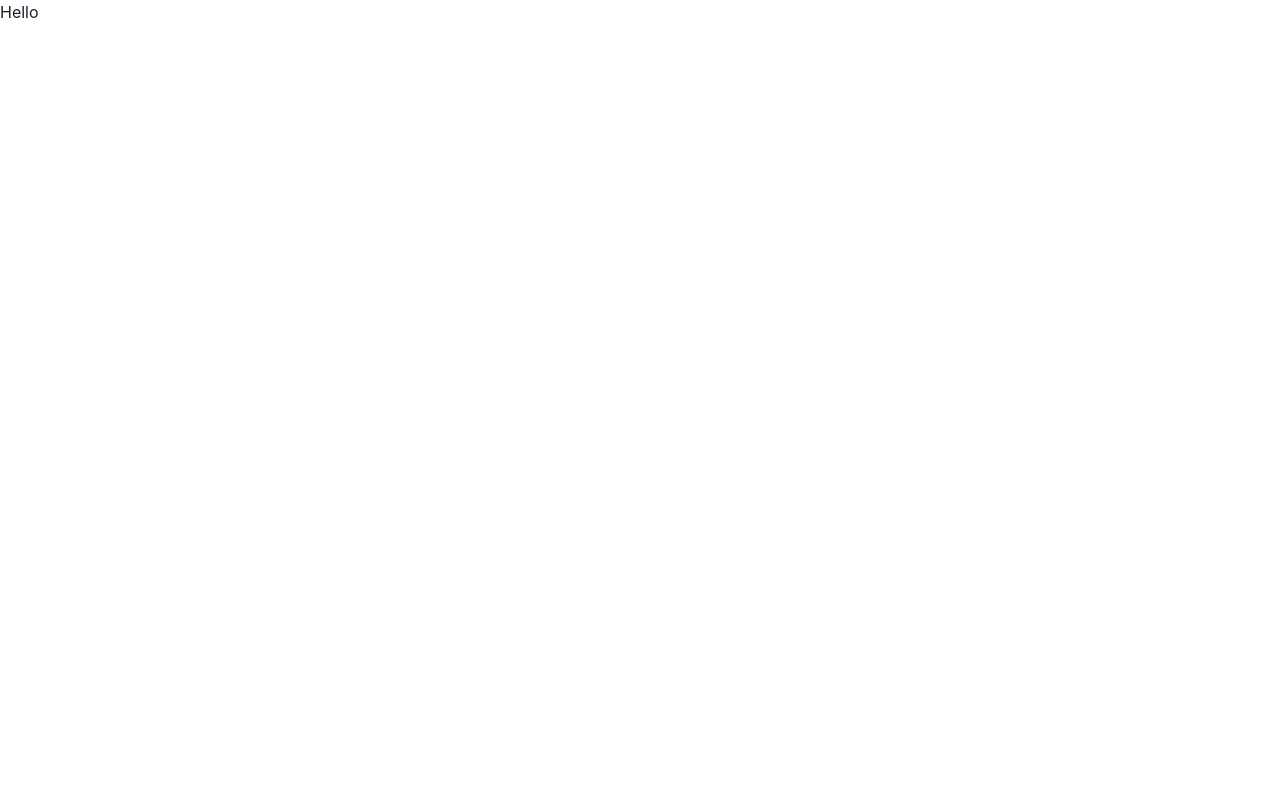
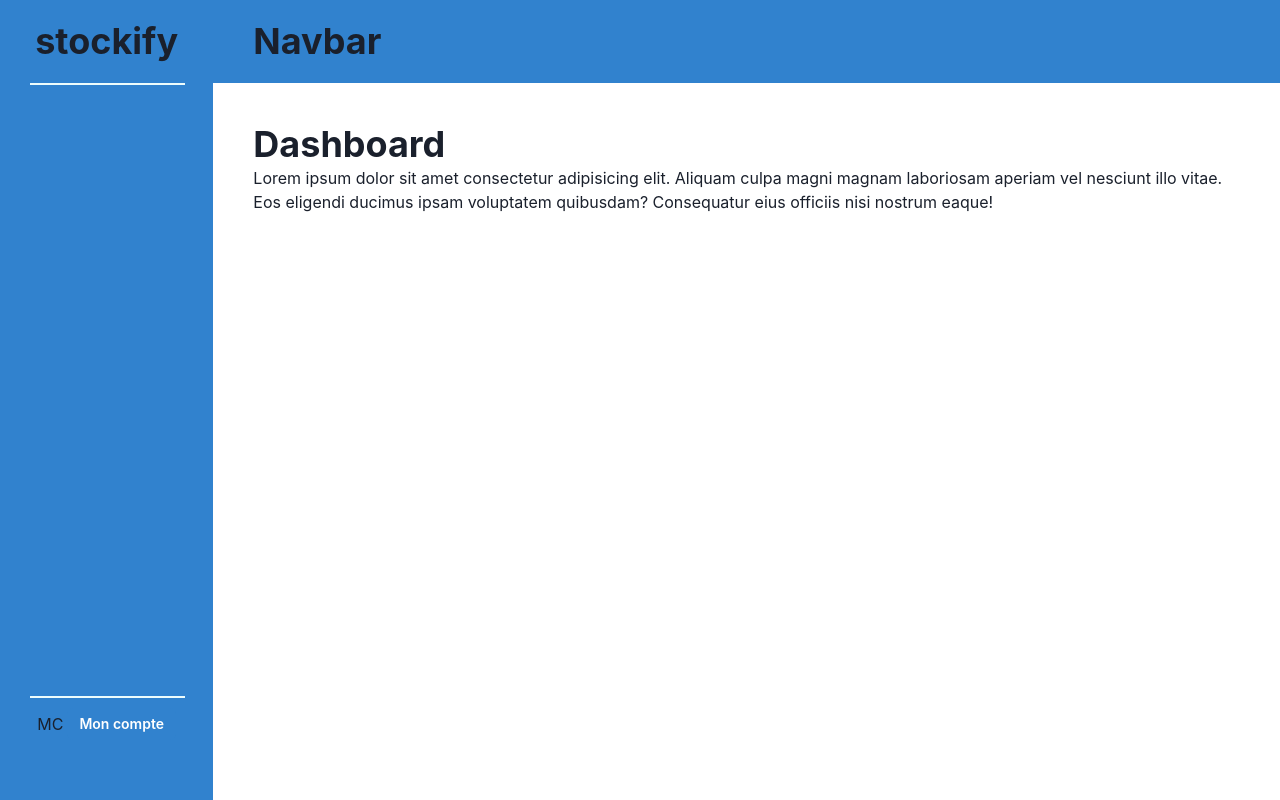
Before and after one commit to Julien1100/stockify-front, a React (Vite) app: page / in a window 1280 px wide. Built offline with nearby package versions, Linux system fonts and the light colour scheme.

Commit message:
🎨 Update: Update RootLayout.jsx to include Navbar and Sidebar, add Dashboard.jsx

```diff
--- /dev/null
+++ b/src/components/Navbar.jsx
@@ -0,0 +1,11 @@
+import { Box, Flex, Heading } from "@chakra-ui/react";
+
+export default function Navbar() {
+  return (
+    <Flex bg="blue.500" justifyContent="space-between">
+      <Box pl="40px" py="20px">
+        <Heading as="h3">Navbar</Heading>
+      </Box>
+    </Flex>
+  );
+}
--- /dev/null
+++ b/src/components/Sidebar.jsx
@@ -0,0 +1,22 @@
+import { Box, Button, Divider, Flex, Heading, Spacer } from "@chakra-ui/react";
+
+export default function Sidebar() {
+  return (
+    <Box>
+      <Flex direction={"column"} h={"90vh"}>
+        <Heading as="h3" pb="20px" textAlign="center">
+          stockify
+        </Heading>
+        <Divider borderColor={"cyan.50"} borderWidth={1.5} opacity="1" />
+        <Spacer />
+        <Divider borderColor={"cyan.50"} borderWidth={1.5} opacity="1" />
+        <Flex align={"center"} justify={"center"} pt={2.5} gap={1}>
+          <span>MC</span>
+          <Button size={"sm"} colorScheme="blue">
+            Mon compte
+          </Button>
+        </Flex>
+      </Flex>
+    </Box>
+  );
+}
--- a/src/layouts/RootLayout.jsx
+++ b/src/layouts/RootLayout.jsx
@@ -1,9 +1,28 @@
 import { Outlet } from "react-router-dom";
+import { Grid, GridItem } from "@chakra-ui/react";
+import Navbar from "../components/Navbar";
+import Sidebar from "../components/Sidebar";
 
 export default function RootLayout() {
   return (
     <div>
-      <Outlet />
+      <Grid templateColumns="repeat(6, 1fr)">
+        <GridItem
+          as="aside"
+          colSpan="1"
+          bg="blue.500"
+          minH="100vh"
+          p="30px"
+          pt="20px"
+        >
+          <Sidebar />
+        </GridItem>
+
+        <GridItem as="main" colSpan="5">
+          <Navbar />
+          <Outlet />
+        </GridItem>
+      </Grid>
     </div>
   );
 }
--- a/src/pages/Dashboard.jsx
+++ b/src/pages/Dashboard.jsx
@@ -1,8 +1,16 @@
+import { Box, Heading, Text } from "@chakra-ui/react";
+
 function Dashboard() {
   return (
-    <div>
-      <p>Hello</p>
-    </div>
+    <Box p="40px">
+      <Heading>Dashboard</Heading>
+      <Text>
+        Lorem ipsum dolor sit amet consectetur adipisicing elit. Aliquam culpa
+        magni magnam laboriosam aperiam vel nesciunt illo vitae. Eos eligendi
+        ducimus ipsam voluptatem quibusdam? Consequatur eius officiis nisi
+        nostrum eaque!
+      </Text>
+    </Box>
   );
 }
 
```
